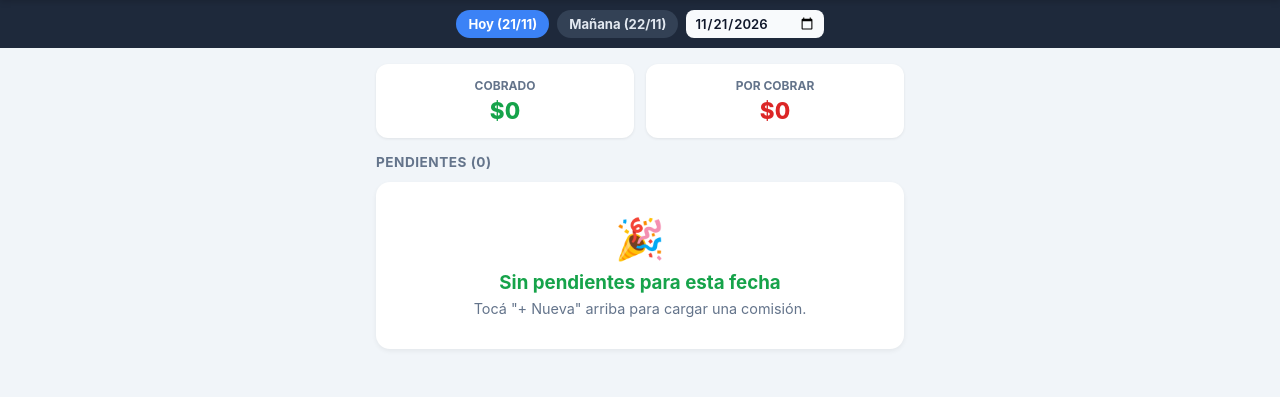
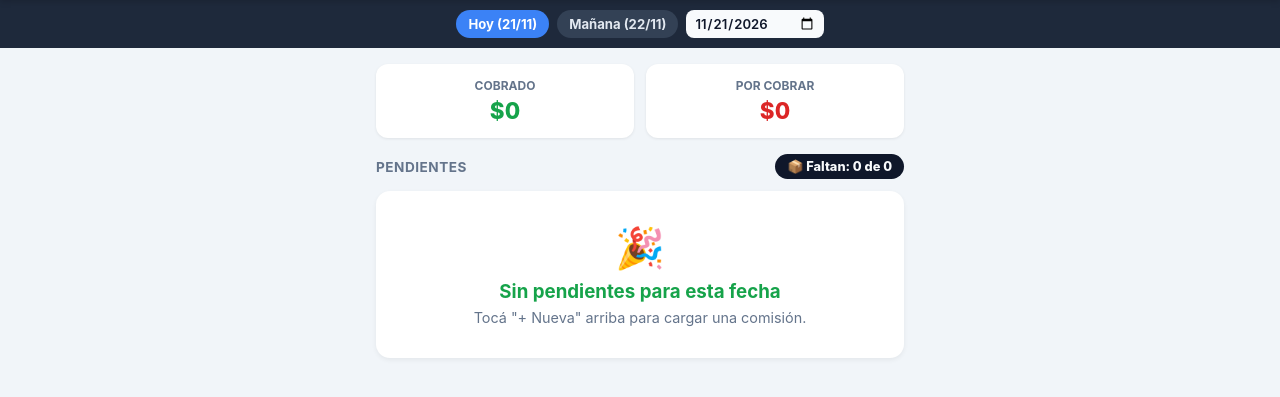
Before and after one commit to daniel-debasto/comisiones-rosario, a Django app: page / in a window 1280 px wide. Shown: the part 61-458 px from the top of the page. Run offline with Django 5.2, Linux system fonts and the light colour scheme; data that the repository does not hold is empty.

Commit message:
Agrega contador de pendientes en linea 97

```diff
--- a/envios/templates/envios/hoja_ruta.html
+++ b/envios/templates/envios/hoja_ruta.html
@@ -94,7 +94,12 @@
     </div>
     {% endif %}
 
-    <div class="seccion-titulo">Pendientes ({{ pendientes.count }})</div>
+        <div style="display: flex; justify-content: space-between; align-items: center; margin-bottom: 12px;">
+        <div class="seccion-titulo" style="margin-bottom: 0;">Pendientes</div>
+        <div style="background: #0f172a; color: #f8fafc; padding: 5px 12px; border-radius: 20px; font-size: 0.8rem; font-weight: 800;">
+            📦 Faltan: {{ pendientes.count }} de {{ pendientes.count|add:entregadas.count }}
+        </div>
+    </div>
 
     {% for item in pendientes %}
     <div class="card {% if item.hora_limite %}urgente{% endif %}">
```
